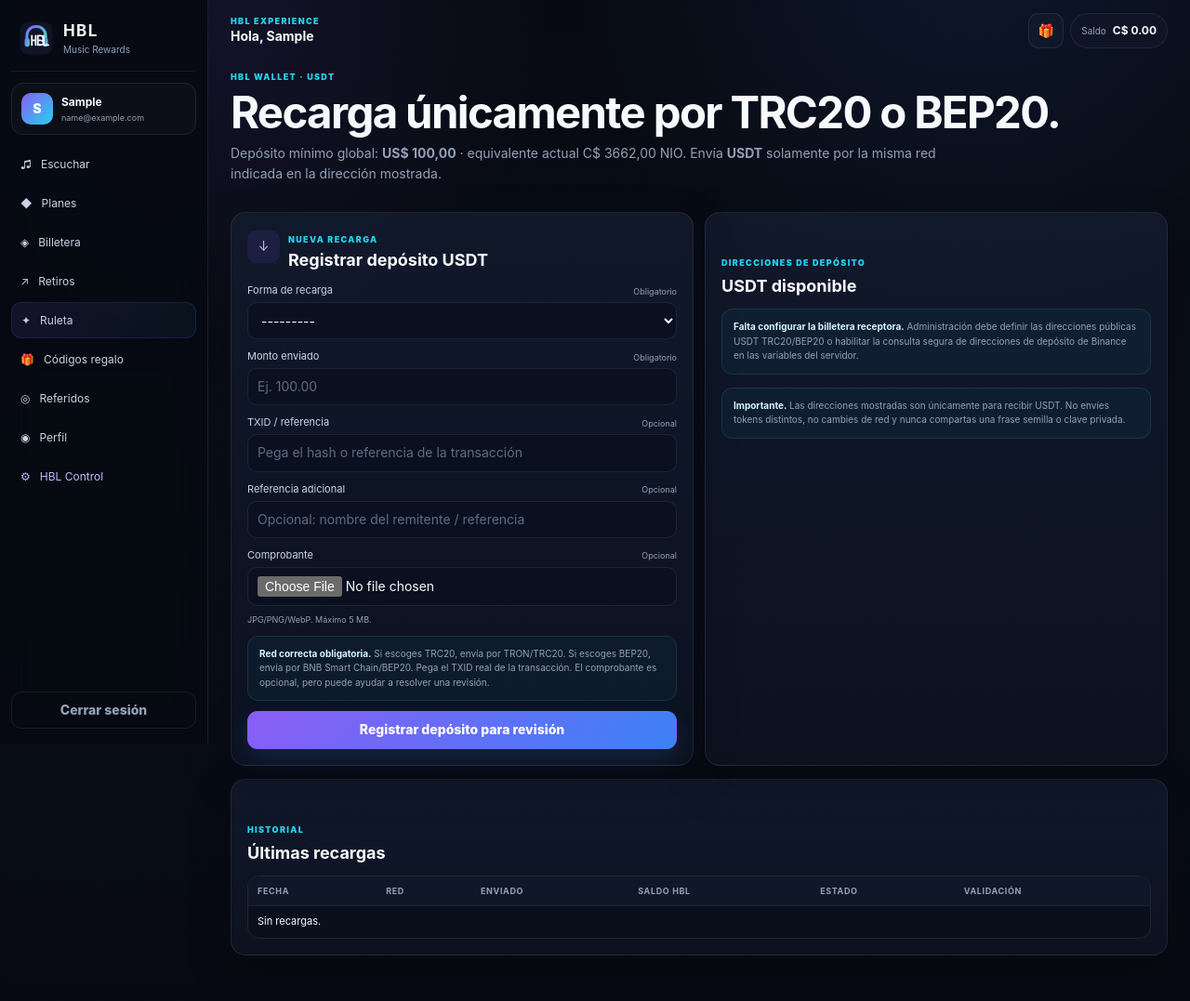
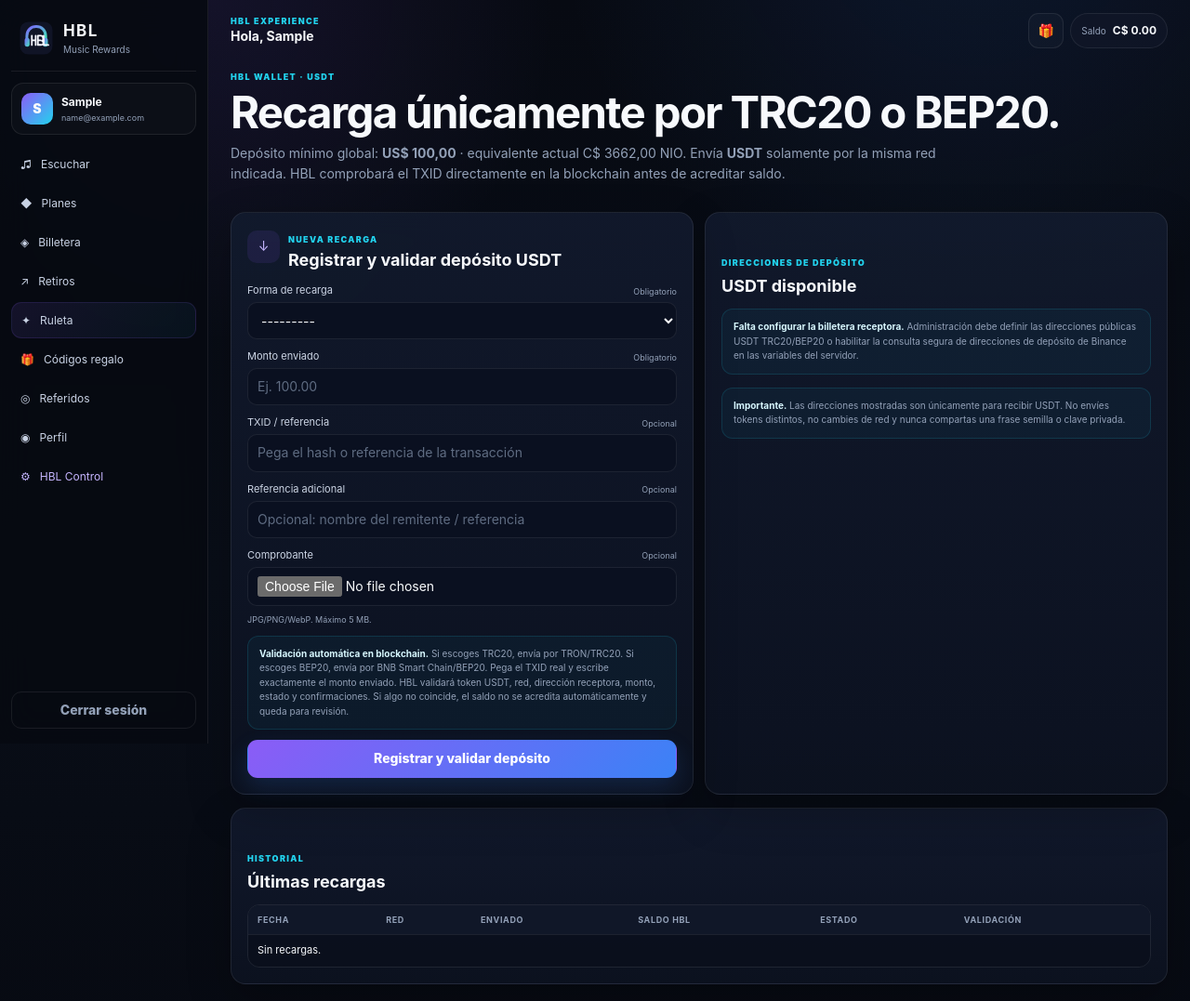
Before and after one commit to victorpavon2908-gif/hlb, a Django app: page /billetera/ in a window 1280 px wide. Shown: the top 1077 px of the page at 93% size. Run offline with Django 5.2, Linux system fonts and the light colour scheme; the visitor is signed in with stand-in values (Sample User, id 1); data comes from the database, SQL or seed files in the repository; data that the repository does not hold is empty; parts of the project's set-up code (start-up, migrations or seed data) failed here and were passed over.

Commit message:
Show automatic blockchain validation in wallet

```diff
--- a/hbl_core/templates/hbl/wallet.html
+++ b/hbl_core/templates/hbl/wallet.html
@@ -7,7 +7,7 @@
   <p>
     Depósito mínimo global: <b>US$ {{ config.minimum_deposit_usd }}</b> · equivalente actual
     {{ config.base_currency_symbol }} {{ minimum_deposit_nio }} {{ config.base_currency_code }}.
-    Envía <b>USDT</b> solamente por la misma red indicada en la dirección mostrada.
+    Envía <b>USDT</b> solamente por la misma red indicada. HBL comprobará el TXID directamente en la blockchain antes de acreditar saldo.
   </p>
 </section>
 
@@ -15,7 +15,7 @@
   <section class="panel glass-card">
     <div class="panel-heading">
       <div class="panel-icon">↓</div>
-      <div><span class="eyebrow">NUEVA RECARGA</span><h2>Registrar depósito USDT</h2></div>
+      <div><span class="eyebrow">NUEVA RECARGA</span><h2>Registrar y validar depósito USDT</h2></div>
     </div>
 
     <form method="post" enctype="multipart/form-data" class="form-stack" novalidate>
@@ -34,12 +34,13 @@
       {% endfor %}
 
       <div class="form-policy">
-        <b>Red correcta obligatoria.</b>
+        <b>Validación automática en blockchain.</b>
         Si escoges TRC20, envía por TRON/TRC20. Si escoges BEP20, envía por BNB Smart Chain/BEP20.
-        Pega el TXID real de la transacción. El comprobante es opcional, pero puede ayudar a resolver una revisión.
+        Pega el TXID real y escribe exactamente el monto enviado. HBL validará token USDT, red, dirección receptora, monto, estado y confirmaciones.
+        Si algo no coincide, el saldo no se acredita automáticamente y queda para revisión.
       </div>
 
-      <button class="primary-btn glow-btn" type="submit">Registrar depósito para revisión</button>
+      <button class="primary-btn glow-btn" type="submit">Registrar y validar depósito</button>
     </form>
   </section>
 
@@ -57,7 +58,7 @@
         <small>
           Mín. {{ method.min_amount }} {{ method.currency }}
           {% if method.max_amount > 0 %} · Máx. {{ method.max_amount }} {{ method.currency }}{% endif %}
-          · TXID obligatorio · revisión antes de acreditar saldo
+          · TXID obligatorio · validación automática antes de acreditar saldo
         </small>
         {% if method.destination %}
           <code id="wallet-address-{{ method.id }}">{{ method.destination }}</code>
@@ -99,15 +100,18 @@
           <td>{{ config.base_currency_symbol }} {{ dep.amount }} {{ config.base_currency_code }}</td>
           <td><span class="status {{ dep.status }}">{{ dep.get_status_display }}</span></td>
           <td>
-            {% if dep.status == 'pending' or dep.status == 'processing' %}
-              <span class="muted">En revisión</span>
+            {% if dep.status == 'processing' %}
+              <span class="muted">Esperando confirmación automática</span>
+            {% elif dep.status == 'pending' %}
+              <span class="muted">Revisión manual requerida</span>
             {% elif dep.status == 'approved' %}
-              <span class="muted">Aprobada</span>
+              <span class="positive">Confirmada y acreditada</span>
             {% elif dep.status == 'rejected' %}
-              <span class="muted">Rechazada</span>
+              <span class="negative">Rechazada</span>
             {% else %}
               <span class="muted">—</span>
             {% endif %}
+            {% if dep.notes %}<small class="muted">{{ dep.notes|truncatechars:150 }}</small>{% endif %}
           </td>
         </tr>
         {% empty %}
```
